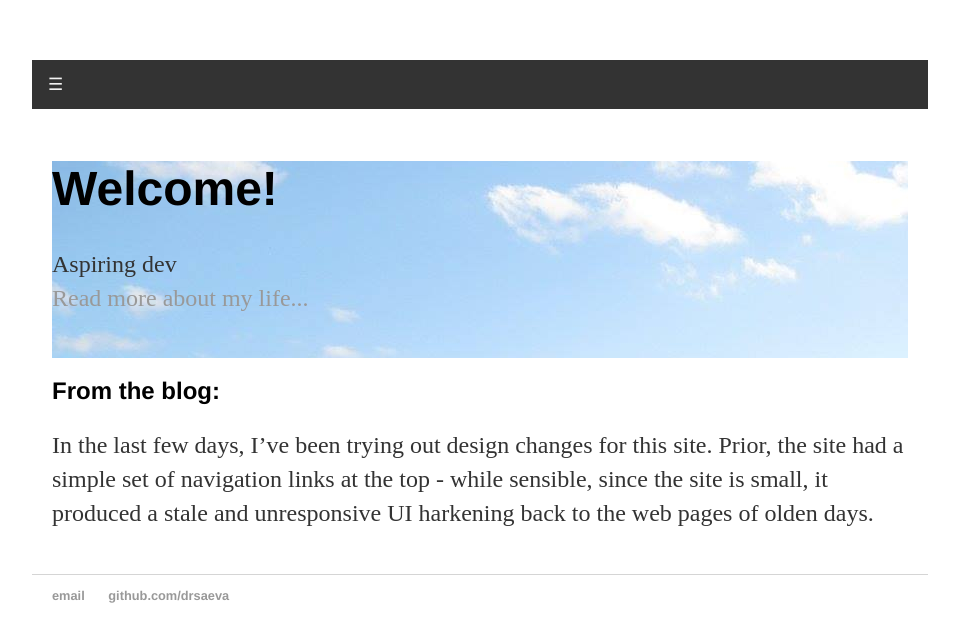
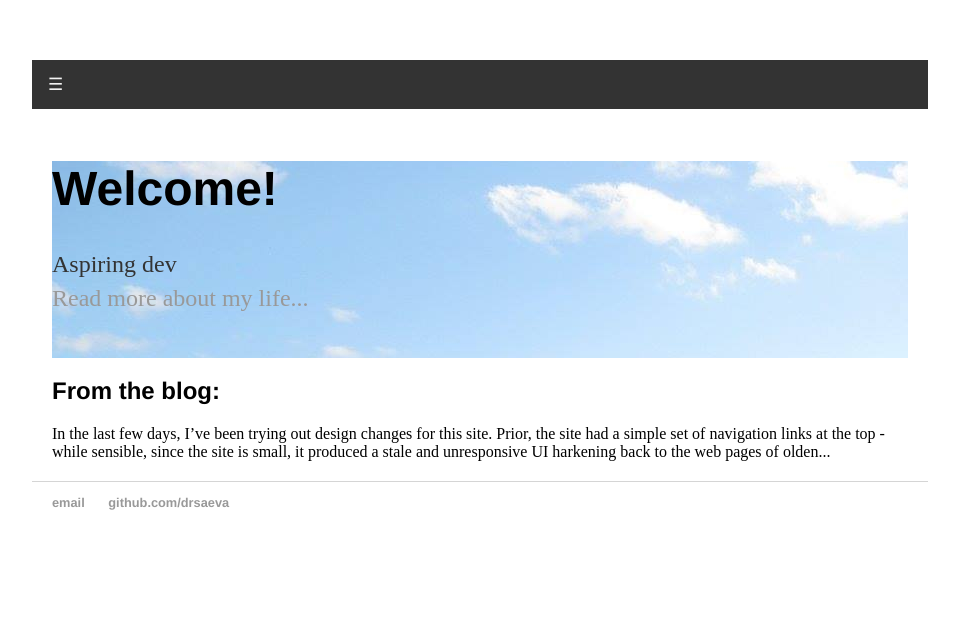
Before and after one commit to drsaeva/drsaeva.github.io, a Jekyll site: the page built from index.html, in a window 1280 px wide. Shown: the top 642 px of the page, without its empty margins (160-1119 px from the left). Built offline with Jekyll 4.4.1, drawn with Linux system fonts in a browser that asks for light colours.

Commit message:
Update index.html

```diff
--- a/index.html
+++ b/index.html
@@ -11,6 +11,7 @@
 <div class="blurb">
   <h2>From the blog: </h2>
  <div class="latest-post">
-  {{ site.posts.first.excerpt }}
+  {{ post_url site.posts.first }}
+  {{ site.posts.first.content | strip_html | truncatewords: 50 }}
 </div>
 </div>
```
